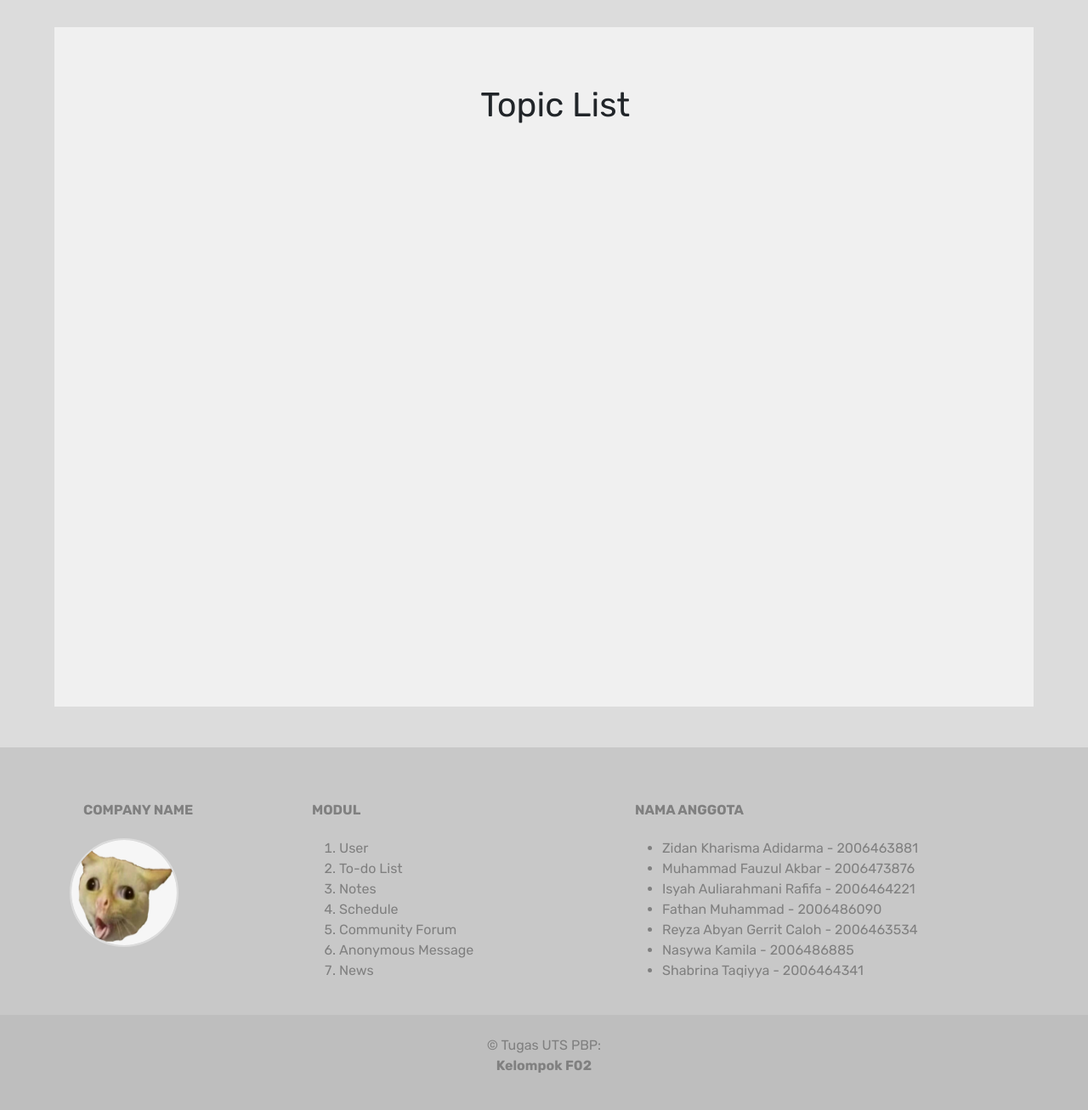
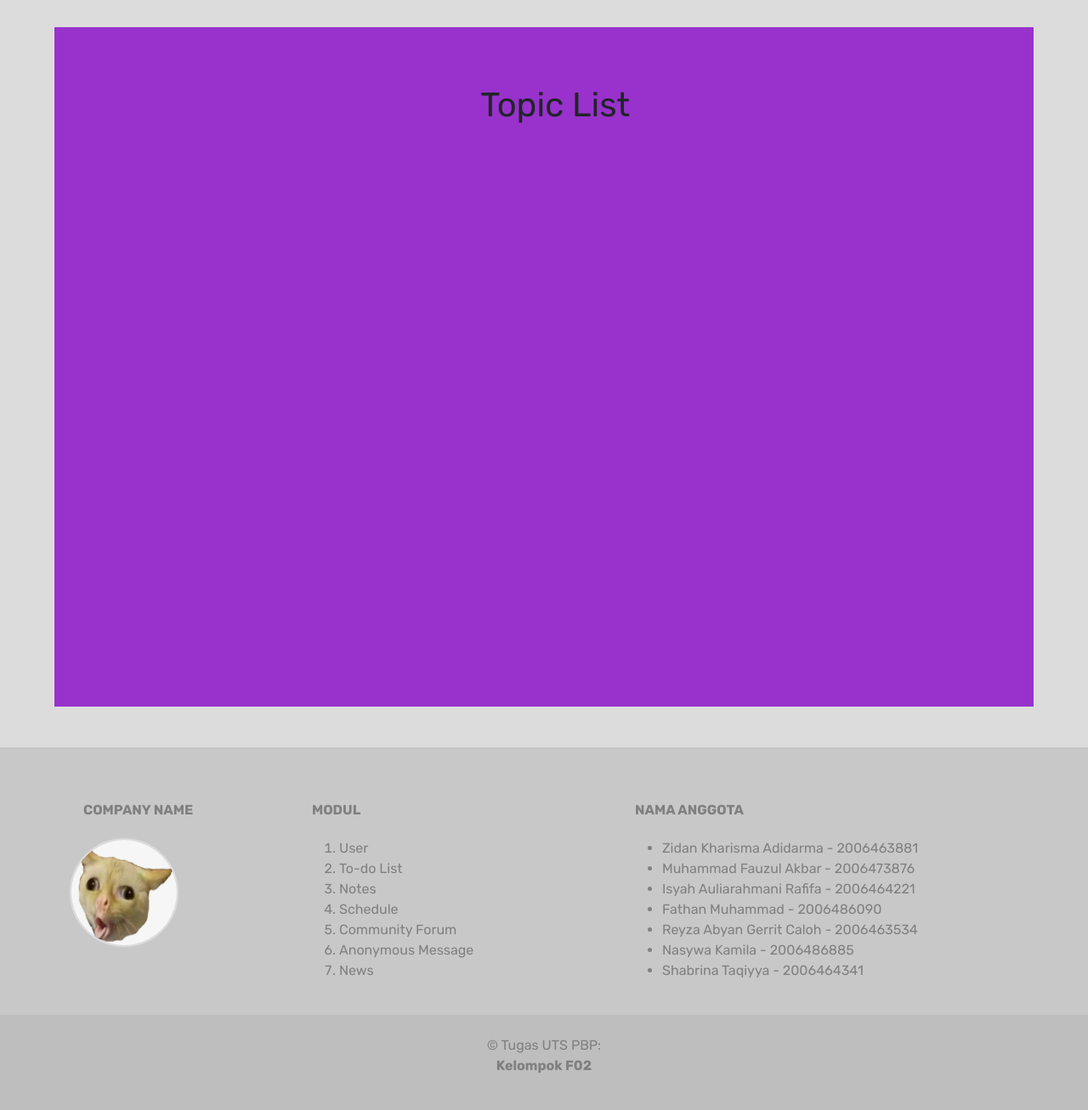
Before and after one commit to Zidan-Kharisma-Sakana/uts-f02, a Django app: page /forum/ in a window 1280 px wide. Shown: the part 57-1364 px from the top of the page at 85% size. Run offline with Django 3.2, Linux system fonts and the light colour scheme; data that the repository does not hold is empty.

Commit message:
update forum style

```diff
--- a/static/css/forum_style.css
+++ b/static/css/forum_style.css
@@ -1,3 +1,6 @@
+#content {
+    background-color: darkorchid;
+}
 #btn-topic {
     background-color: plum;
 }
```
